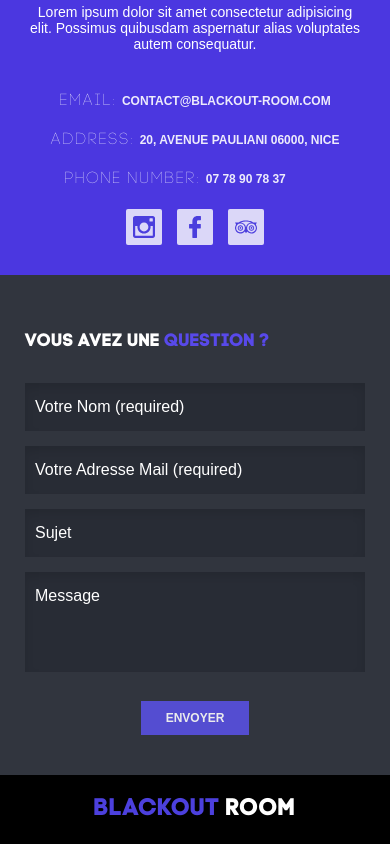
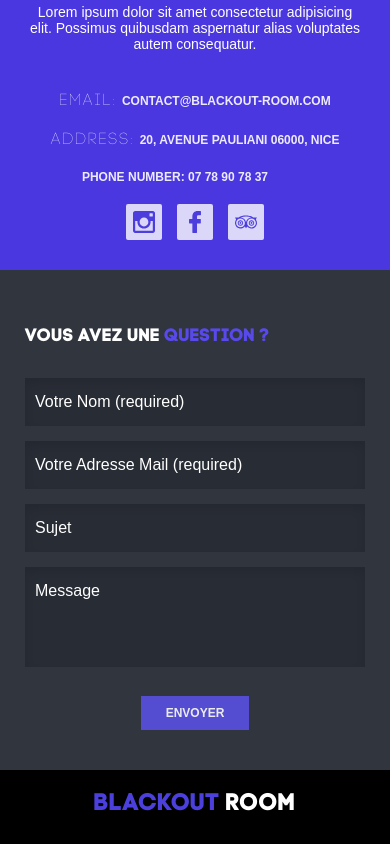
Before and after one commit to Swoooot/blackout-room, a website: page index.html in a window 390 px wide. Shown: the part 4027-4871 px from the top of the page. Drawn offline with Linux system fonts and the light colour scheme; some packages are replaced by stand-ins of ours.

Commit message:
phone fix9

```diff
--- a/index.html
+++ b/index.html
@@ -219,7 +219,7 @@
 			<address>
 				<a href="mailto:contact@blackout-room.com"><span>Email: </span>contact@blackout-room.com</a>
 				<p><span>Address: </span>20, Avenue Pauliani 06000, Nice</p>
-				<p class="contacts__number"><span>Phone Number: </span>07 78 90 78 37</p>
+				<p class="contacts__number">Phone Number: 07 78 90 78 37</p>
 			</address>
 			<div class="social contacts__social">
 				<a class="social__item social__instagram" href="https://www.instagram.com/blackoutroom/">
```
